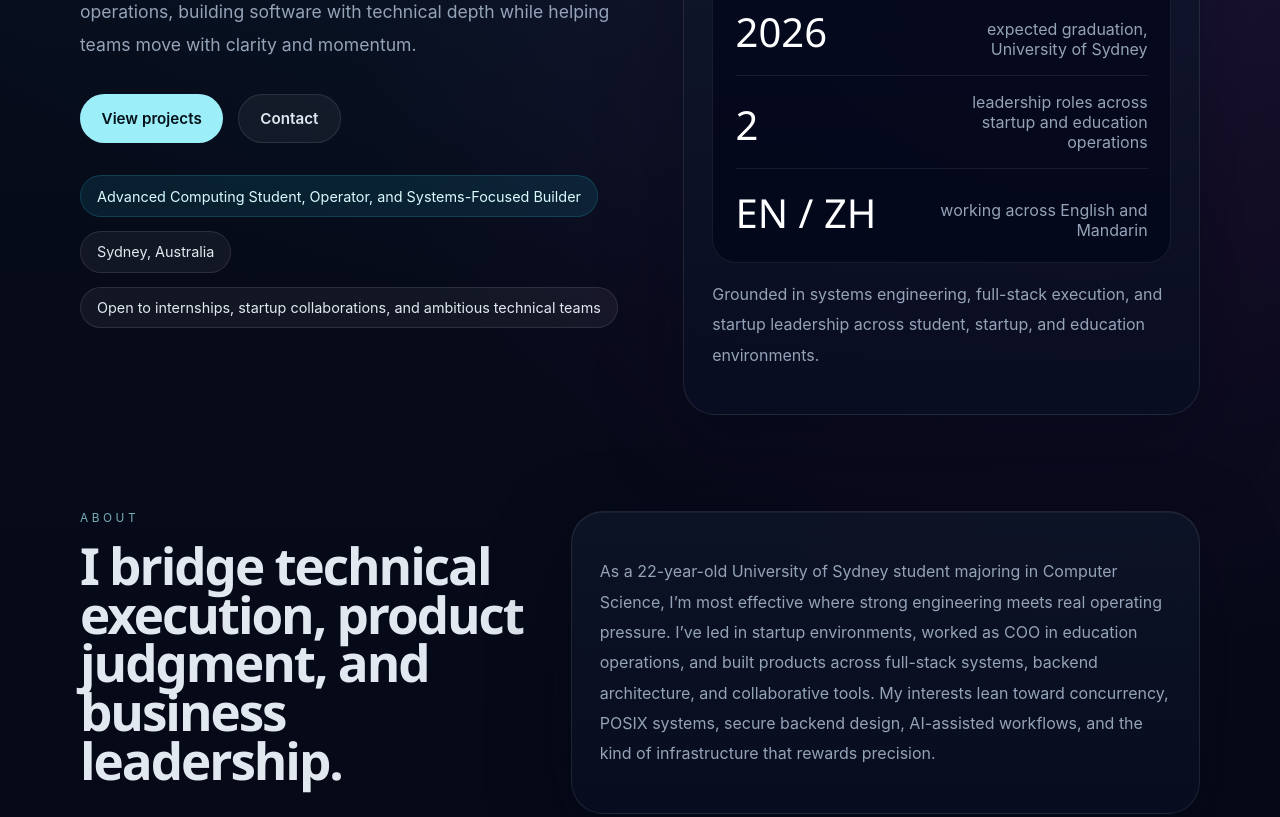
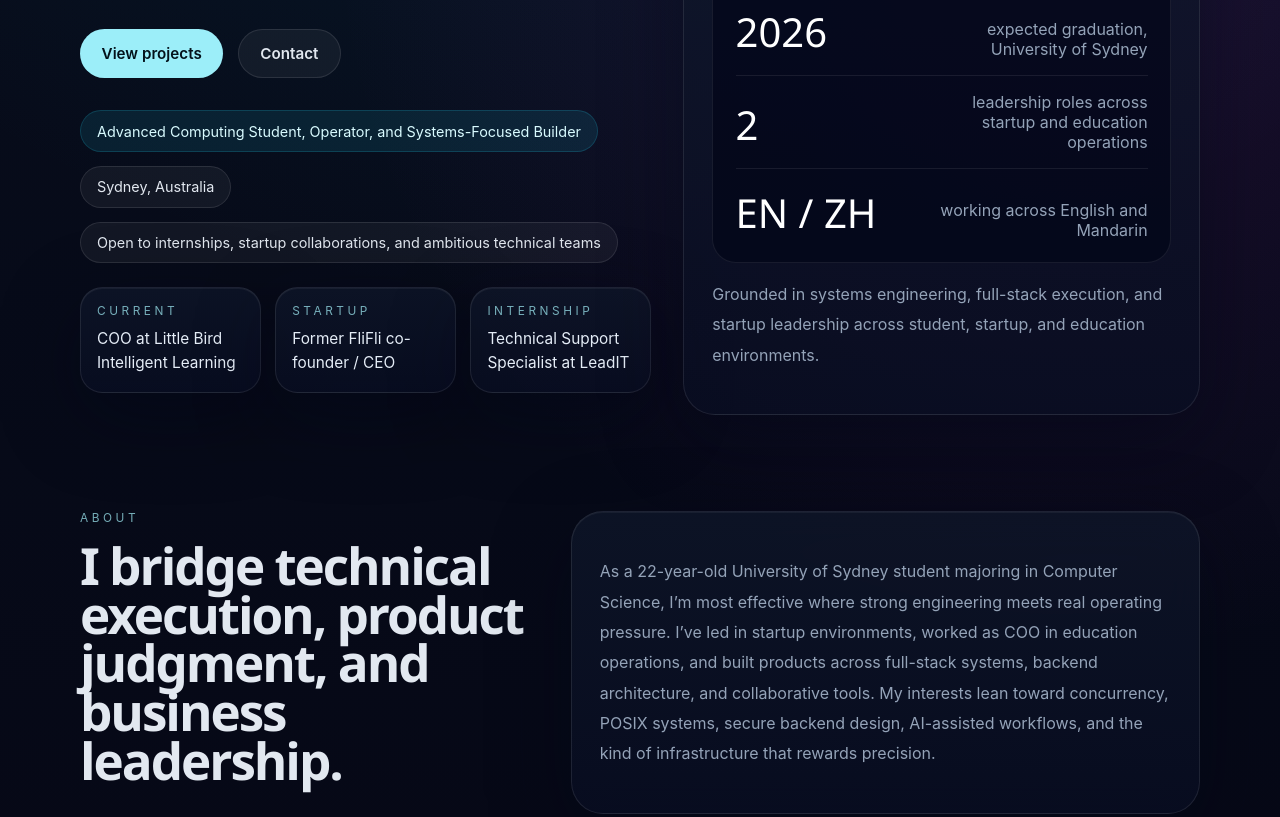
Before and after one commit to Arno-YunfeiBai/personal-homepage, a website with bundled scripts: page index.html in a window 1280 px wide. Shown: the part 929-1746 px from the top of the page. Built offline with nearby package versions, Linux system fonts and the light colour scheme.

Commit message:
Add hero experience cards

```diff
--- a/src/content/site.js
+++ b/src/content/site.js
@@ -28,6 +28,11 @@ export const siteContent = {
       snapshotEyebrow: "System Snapshot",
       snapshotNote:
         "Grounded in systems engineering, full-stack execution, and startup leadership across student, startup, and education environments.",
+      quickFacts: [
+        { label: "Current", value: "COO at Little Bird Intelligent Learning" },
+        { label: "Startup", value: "Former FliFli co-founder / CEO" },
+        { label: "Internship", value: "Technical Support Specialist at LeadIT" },
+      ],
     },
     sections: {
       about: "About",
@@ -147,6 +152,11 @@ export const siteContent = {
       snapshotEyebrow: "系统快照",
       snapshotNote:
         "核心能力建立在系统工程、全栈执行力，以及创业和教育业务中的实际带队经验之上。",
+      quickFacts: [
+        { label: "当前角色", value: "Little Bird Intelligent Learning COO" },
+        { label: "创业经历", value: "曾任 FliFli 联合创始人 / CEO" },
+        { label: "实习经历", value: "LeadIT 技术支持实习生" },
+      ],
     },
     sections: {
       about: "关于",
--- a/src/main.js
+++ b/src/main.js
@@ -113,6 +113,19 @@ const renderPage = () => {
               <span class="meta-pill meta-pill-accent">${content.identity.title}</span>
               <span class="meta-pill">${content.identity.location}</span>
               <span class="meta-pill">${content.identity.availability}</span>
+            </div>
+
+            <div class="hero-facts">
+              ${content.hero.quickFacts
+                .map(
+                  (fact) => `
+                    <article class="glass-panel fact-card">
+                      <p class="card-eyebrow">${fact.label}</p>
+                      <p class="fact-value">${fact.value}</p>
+                    </article>
+                  `,
+                )
+                .join("")}
             </div>
           </div>
 
--- a/src/styles.css
+++ b/src/styles.css
@@ -276,6 +276,25 @@ html[lang="zh-CN"] .hero-copy .lede {
   display: flex;
   flex-wrap: wrap;
   gap: 0.9rem;
+}
+
+.hero-facts {
+  margin-top: 1.5rem;
+  display: grid;
+  grid-template-columns: repeat(3, minmax(0, 1fr));
+  gap: 0.9rem;
+}
+
+.fact-card {
+  padding: 1rem 1rem 1.1rem;
+  border-radius: 1.4rem;
+}
+
+.fact-value {
+  margin: 0.55rem 0 0;
+  color: #e5edf7;
+  line-height: 1.55;
+  font-size: 0.96rem;
 }
 
 .cta-row {
@@ -578,6 +597,10 @@ html[lang="zh-CN"] .hero-copy .lede {
     grid-template-columns: 1fr;
   }
 
+  .hero-facts {
+    grid-template-columns: 1fr;
+  }
+
   html[lang="zh-CN"] .hero {
     padding-top: 0;
     align-items: center;
```
Also changed, not shown: dist/src/content/site.js, dist/src/main.js, dist/src/styles.css.
